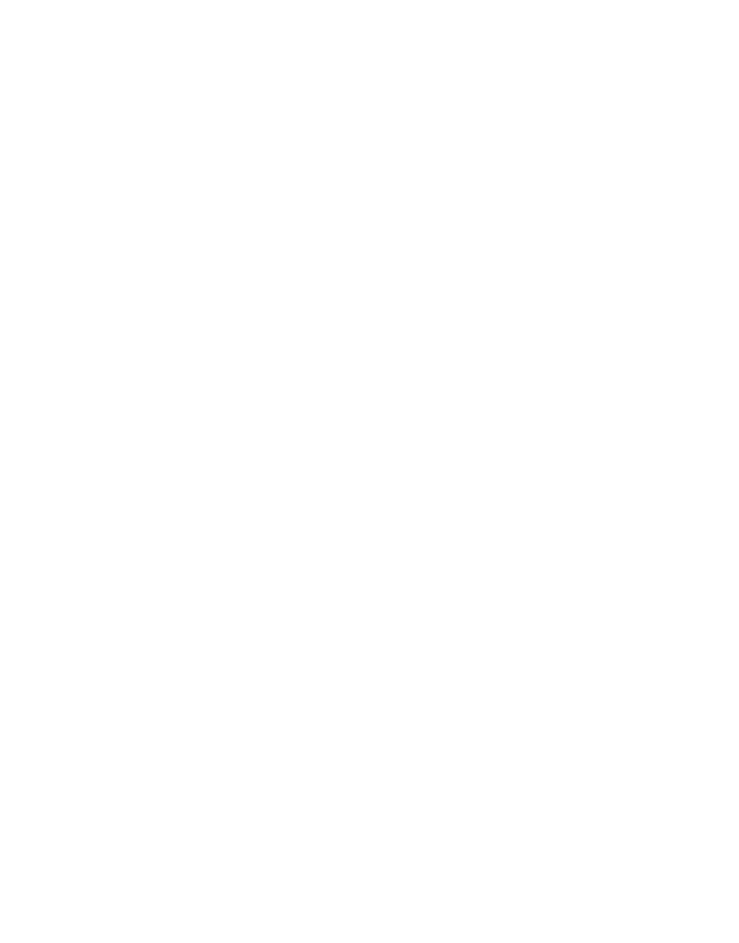
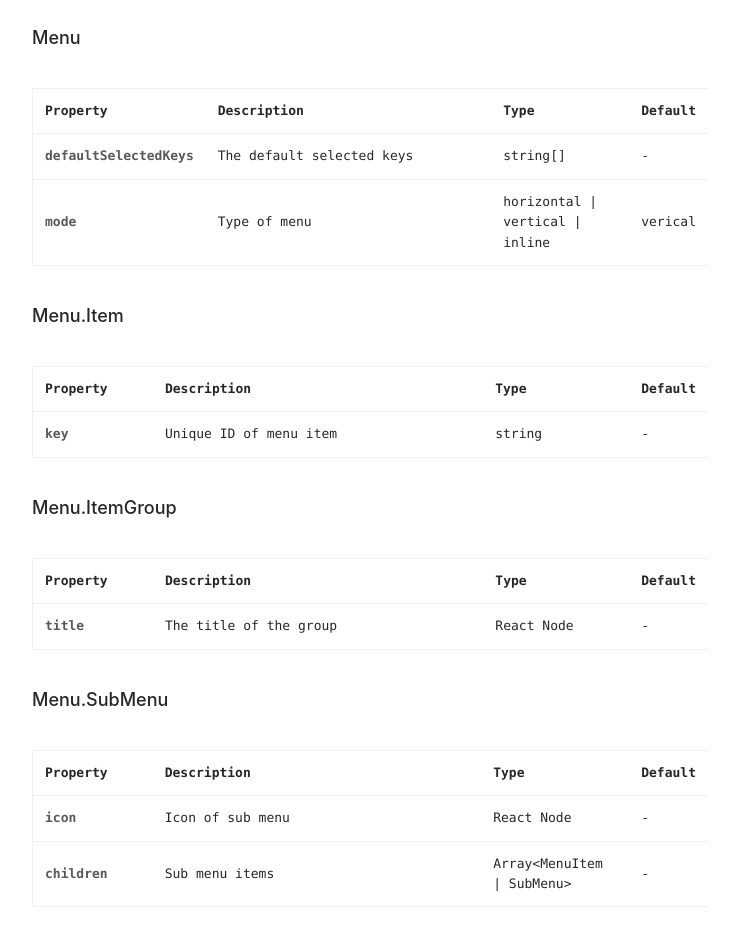
Before and after one commit to VINCENGUYEN-JS/vince-components, a React (Create React App) app: page /menu in a window 1280 px wide. Shown: the part 1540-2483 px from the top of the page, without its empty margins (232-971 px from the left). Before the commit the page ends 1409 px from the top, so only its background shows below. Built offline with nearby package versions, Linux system fonts and the light colour scheme.

Commit message:
add-API-for-menu,layout,input components

```diff
--- a/src/pages/componentApi.ts
+++ b/src/pages/componentApi.ts
@@ -111,4 +111,109 @@
   ],
 ];
 
-export { buttonAPI, cardAPI, dividerAPI, tagAPI, resultAPI, spaceAPI, gridAPI };
+const inputAPI: APIProps[][] = [
+  [
+    {
+      title: "Input",
+      property: "placeholder",
+      description: "placeholder of input",
+      type: "string",
+      default: "-",
+    },
+  ],
+  [
+    {
+      title: "Input.Search",
+      property: "onSearch",
+      description:
+        "The callback fn triggered when you clock on the search-icon,or press the Enter key",
+      type: "function(value,event)",
+      default: "-",
+    },
+  ],
+];
+
+const menuAPI: APIProps[][] = [
+  [
+    {
+      title: "Menu",
+      property: "defaultSelectedKeys",
+      description: "The default selected keys",
+      type: "string[]",
+      default: "-",
+    },
+    {
+      property: "mode",
+      description: "Type of menu",
+      type: "horizontal | vertical | inline",
+      default: "verical",
+    },
+  ],
+  [
+    {
+      title: "Menu.Item",
+      property: "key",
+      description: "Unique ID of menu item",
+      type: "string",
+      default: "-",
+    },
+  ],
+  [
+    {
+      title: "Menu.ItemGroup",
+      property: "title",
+      description: "The title of the group",
+      type: "React Node",
+      default: "-",
+    },
+  ],
+  [
+    {
+      title: "Menu.SubMenu",
+      property: "icon",
+      description: "Icon of sub menu",
+      type: "React Node",
+      default: "-",
+    },
+    {
+      property: "children",
+      description: "Sub menu items",
+      type: "Array<MenuItem | SubMenu>",
+      default: "-",
+    },
+  ],
+];
+
+const layoutAPI: APIProps[][] = [
+  [
+    {
+      title: "Layout",
+      property: "hasSider",
+      description: "Whether to display the side bar",
+      type: "boolean",
+      default: "false",
+    },
+  ],
+  [
+    {
+      title: "Layout.Sider",
+      property: "width",
+      description: "Width of the sidebar",
+      type: "number | string",
+      default: "200",
+    },
+  ],
+];
+
+export {
+  buttonAPI,
+  cardAPI,
+  dividerAPI,
+  tagAPI,
+  resultAPI,
+  spaceAPI,
+  gridAPI,
+  menuAPI,
+  inputAPI,
+  layoutAPI,
+};
--- a/src/pages/components/InputExample.tsx
+++ b/src/pages/components/InputExample.tsx
@@ -3,6 +3,7 @@
 import ComponentDoc from "template/ComponentDoc";
 import Divider from "components/Divider/Divider";
 import Input from "components/Input";
+import { inputAPI } from "../componentApi";
 
 const inputCode = `<Input placeholder="Basic Usage" />
 <Input.Search onSearch={onSearch} onChange={onChange} placeholder="Search something">`;
@@ -16,6 +17,7 @@
         title="Input"
         introduction="A basic widget for getting the user input is a text field. Keyboard and mouse can be used for providing or changing data."
         code={inputCode}
+        api={inputAPI}
       >
         <Input placeholder="Basic Usage" />
         <Divider orientation="left">Input Search</Divider>
--- a/src/pages/components/MenuExample.tsx
+++ b/src/pages/components/MenuExample.tsx
@@ -3,6 +3,7 @@
 import ComponentDoc from "template/ComponentDoc";
 import Divider from "components/Divider/Divider";
 import Menu, { MenuItem, MenuItemGroup, SubMenu } from "components/Menu";
+import { menuAPI } from "../componentApi";
 
 const getSvgIcon = (style = {}) => {
   const path =
@@ -38,11 +39,13 @@
  <MenuItem key="2">2-1</MenuItem>
  <MenuItem key="3">3-1</MenuItem>
 </Menu>
+
 <Menu mode="horizontal">
  <MenuItem key="1">1</MenuItem>
  <MenuItem key="2">2-1</MenuItem>
  <MenuItem key="3">3-1</MenuItem>
 </Menu>
+
 <Menu>
 <MenuItemGroup title="Menu Group">
   <MenuItem key="1">1</MenuItem>
@@ -50,6 +53,7 @@
   <MenuItem key="3">3-1</MenuItem>
 </MenuItemGroup>
 </Menu>
+
 <Menu>
   <SubMenu title="Menu Group" itemIcon={itemIcon}>
     <MenuItem key="1">1</MenuItem>
@@ -64,6 +68,7 @@
       title="Menu"
       introduction="A versatile menu for navigation"
       code={menuCode}
+      api={menuAPI}
     >
       <div style={{ width: 200 }}>
         <Divider>Vertical Menu</Divider>
--- a/src/pages/layouts/LayoutExample.tsx
+++ b/src/pages/layouts/LayoutExample.tsx
@@ -3,6 +3,7 @@
 import ComponentDoc from "template/ComponentDoc";
 import { Layout } from "layout";
 import Divider from "components/Divider/Divider";
+import { layoutAPI } from "../componentApi";
 
 const layoutCode = `<Layout>
   <Layout.Header>Header</Layout.Header>
@@ -34,6 +35,7 @@
       title="Layout"
       introduction="Layout is a container for arranging content"
       code={layoutCode}
+      api={layoutAPI}
     >
       <div className="layout-example">
         <Divider>Basic Layout</Divider>
--- a/src/template/ComponentDoc.tsx
+++ b/src/template/ComponentDoc.tsx
@@ -57,11 +57,10 @@
         </table>
       ) : (
         (api as APIProps[][]).map((array) => {
-          return array.map((data) => {
           return (
             <>
               <h3>
-                  <span>{data?.title}</span>
+                <span>{array[0].title}</span>
               </h3>
               <table>
                 <thead>
@@ -73,17 +72,22 @@
                   </tr>
                 </thead>
                 <tbody>
+                  {array.map((data) => {
+                    return (
+                      <>
                         <tr>
                           <td>{data.property}</td>
                           <td>{data.description}</td>
                           <td>{data.type}</td>
                           <td>{data.default}</td>
                         </tr>
+                      </>
+                    );
+                  })}
                 </tbody>
               </table>
             </>
           );
-          });
         })
       )}
     </section>
@@ -97,7 +101,7 @@
       {code && (
         <>
           <h2>How to use it</h2>
-          <Code code={code} language="javascript" />{" "}
+          <Code code={code} language="javascript" />
         </>
       )}
       {api && tableAPI}
```
Lines whose indentation alone changed are shown as unchanged.
